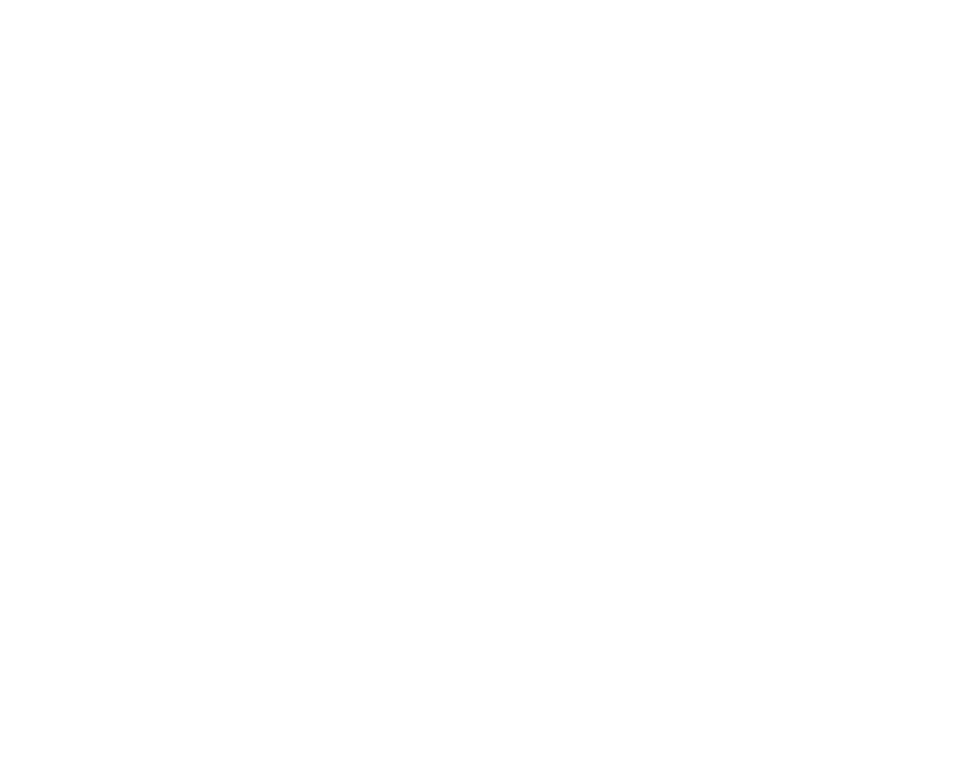
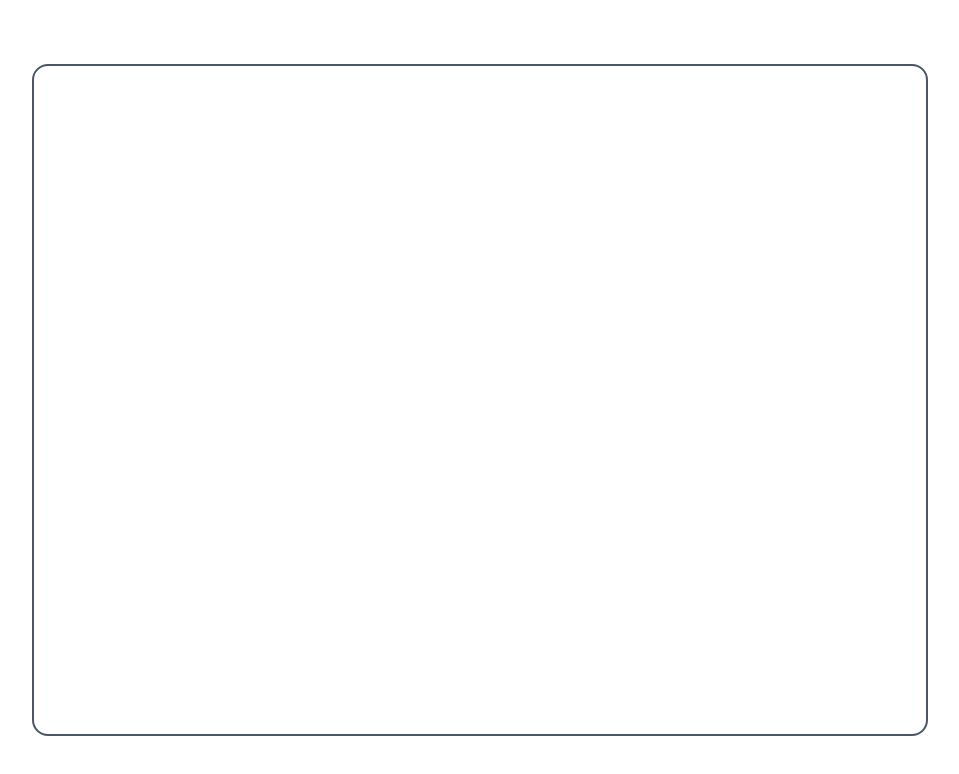
Before and after one commit to Richwell111/wechatapp, a React (Vite) app in the folder frontend/: page /chat in a window 1280 px wide. Before the commit this address had no page. Shown: the top 774 px of the page, without its empty margins (160-1119 px from the left). Built offline with nearby package versions, Linux system fonts and the light colour scheme.

Commit message:
feat: install zustand v5 and implement chat store with sidebar and chat components

```diff
--- a/frontend/src/App.tsx
+++ b/frontend/src/App.tsx
@@ -1,6 +1,7 @@
 import { Route, Routes } from 'react-router-dom'
 import LoginPage from './pages/LoginPage'
 import RegisterPage from './pages/RegisterPage'
+import ChatPage from './pages/ChatPage'
 
 function App() {
   return (
@@ -8,6 +9,7 @@ function App() {
       <Routes>
         <Route path="/" element={<LoginPage />} />
         <Route path="/register" element={<RegisterPage />} />
+        <Route path="/chat" element={<ChatPage />} />
       </Routes>
     </div>
   )
--- /dev/null
+++ b/frontend/src/components/ChatContainer.tsx
@@ -0,0 +1,7 @@
+const ChatContainer = () => {
+  return (
+    <div>ChatContainer</div>
+  )
+}
+
+export default ChatContainer
--- /dev/null
+++ b/frontend/src/components/LeftSidebar.tsx
@@ -0,0 +1,7 @@
+const LeftSidebar = () => {
+  return (
+    <div>LeftSidebar</div>
+  )
+}
+
+export default LeftSidebar
--- /dev/null
+++ b/frontend/src/components/RightSidebar.tsx
@@ -0,0 +1,7 @@
+const RightSidebar = () => {
+  return (
+    <div>RightSidebar</div>
+  )
+}
+
+export default RightSidebar
--- /dev/null
+++ b/frontend/src/pages/ChatPage.tsx
@@ -0,0 +1,23 @@
+import ChatContainer from "../components/ChatContainer"
+import LeftSidebar from "../components/LeftSidebar"
+import RightSidebar from "../components/RightSidebar"
+import { useChatStore } from "../store/useChatStore"
+
+const ChatPage = () => {
+    const { selectedUser } = useChatStore()
+  return (
+    <div className="w-full h-screen md:px-[1%] lg:px-[5%] xl:px-[15%] sm:py-[5%] text-white">
+        <div className={`border-2 border-gray-600 rounded-2xl backdrop-blur-2xl overflow-hidden h-full grid grid-cols-1 relative ${selectedUser ? "md:grid-cols-[1fr_1.5fr_0fr] xl:grid-cols-[1fr_1.5fr_1fr]" : "md:grid-cols-2"}`}>
+            {/* left side */}
+           <LeftSidebar/>
+           {/* chat container */}
+           <ChatContainer/>
+            {/* right side */}
+            <RightSidebar/>
+
+        </div>
+    </div>
+  )
+}
+
+export default ChatPage
--- a/frontend/src/pages/LoginPage.tsx
+++ b/frontend/src/pages/LoginPage.tsx
@@ -15,7 +15,7 @@ const LoginPage = () => {
               <IoLogoWechat size={80} className="text-violet-500 drop-shadow-[0_0_15px_rgba(139,92,246,0.5)]"/>
             </div>
             <div className="space-y-2">
-              <h2 className="text-4xl lg:text-5xl font-bold text-transparent bg-clip-text bg-gradient-to-r from-white to-gray-400 tracking-tight">
+              <h2 className="text-4xl lg:text-5xl font-bold text-transparent bg-clip-text bg-linear-to-r from-white to-gray-400 tracking-tight">
                 Welcome to ChatApp
               </h2>
               <p className="text-gray-400 text-lg lg:text-xl max-w-md font-light leading-relaxed">
@@ -26,7 +26,7 @@ const LoginPage = () => {
         {/* right side */}
         <div className="w-full max-w-md flex-1">
           <form className="bg-white/5 backdrop-blur-xl border border-white/10 rounded-2xl p-8 sm:p-10 flex flex-col gap-5 shadow-2xl relative overflow-hidden">
-            <div className="absolute top-0 left-0 w-full h-1 bg-gradient-to-r from-violet-500 to-indigo-500"></div>
+            <div className="absolute top-0 left-0 w-full h-1 bg-linear-to-r from-violet-500 to-indigo-500"></div>
             <div className="space-y-1 mb-2">
               <h2 className="text-3xl font-semibold text-white tracking-tight">
                 Login
@@ -39,7 +39,7 @@ const LoginPage = () => {
               <input type="password" name="password" placeholder="Password" required className={inputStyles}/>
             </div>
 
-            <button type="submit" className="mt-4 bg-gradient-to-r from-violet-600 to-indigo-600 hover:from-violet-500 hover:to-indigo-500 transition-all duration-300 rounded-lg py-3.5 font-semibold text-white cursor-pointer shadow-[0_0_20px_rgba(139,92,246,0.2)] hover:shadow-[0_0_25px_rgba(139,92,246,0.4)] transform hover:-translate-y-0.5">
+            <button type="submit" className="mt-4 bg-linear-to-r from-violet-600 to-indigo-600 hover:from-violet-500 hover:to-indigo-500 transition-all duration-300 rounded-lg py-3.5 font-semibold text-white cursor-pointer shadow-[0_0_20px_rgba(139,92,246,0.2)] hover:shadow-[0_0_25px_rgba(139,92,246,0.4)] transform hover:-translate-y-0.5">
               Sign In
             </button>
 
--- a/frontend/src/pages/RegisterPage.tsx
+++ b/frontend/src/pages/RegisterPage.tsx
@@ -15,7 +15,7 @@ const RegisterPage = () => {
               <IoLogoWechat size={80} className="text-violet-500 drop-shadow-[0_0_15px_rgba(139,92,246,0.5)]"/>
             </div>
             <div className="space-y-2">
-              <h2 className="text-4xl lg:text-5xl font-bold text-transparent bg-clip-text bg-gradient-to-r from-white to-gray-400 tracking-tight">
+              <h2 className="text-4xl lg:text-5xl font-bold text-transparent bg-clip-text bg-linear-to-r from-white to-gray-400 tracking-tight">
                 Join ChatApp
               </h2>
               <p className="text-gray-400 text-lg lg:text-xl max-w-md font-light leading-relaxed">
@@ -26,7 +26,7 @@ const RegisterPage = () => {
         {/* right side */}
         <div className="w-full max-w-md flex-1">
           <form className="bg-white/5 backdrop-blur-xl border border-white/10 rounded-2xl p-8 sm:p-10 flex flex-col gap-5 shadow-2xl relative overflow-hidden">
-            <div className="absolute top-0 left-0 w-full h-1 bg-gradient-to-r from-violet-500 to-indigo-500"></div>
+            <div className="absolute top-0 left-0 w-full h-1 bg-linear-to-r from-violet-500 to-indigo-500"></div>
             <div className="space-y-1 mb-2">
               <h2 className="text-3xl font-semibold text-white tracking-tight">
                 Register
@@ -40,7 +40,7 @@ const RegisterPage = () => {
               <input type="password" name="password" placeholder="Password" required className={inputStyles}/>
             </div>
 
-            <button type="submit" className="mt-4 bg-gradient-to-r from-violet-600 to-indigo-600 hover:from-violet-500 hover:to-indigo-500 transition-all duration-300 rounded-lg py-3.5 font-semibold text-white cursor-pointer shadow-[0_0_20px_rgba(139,92,246,0.2)] hover:shadow-[0_0_25px_rgba(139,92,246,0.4)] transform hover:-translate-y-0.5">
+            <button type="submit" className="mt-4 bg-linear-to-r from-violet-600 to-indigo-600 hover:from-violet-500 hover:to-indigo-500 transition-all duration-300 rounded-lg py-3.5 font-semibold text-white cursor-pointer shadow-[0_0_20px_rgba(139,92,246,0.2)] hover:shadow-[0_0_25px_rgba(139,92,246,0.4)] transform hover:-translate-y-0.5">
               Create Account
             </button>
 
--- /dev/null
+++ b/frontend/src/store/useChatStore.ts
@@ -0,0 +1,13 @@
+// client/src/store/authStore.ts
+import { create } from "zustand"
+
+interface ChatStore {
+  selectedUser: boolean,
+  setSelectedUser: () => void,
+}
+
+export const useChatStore = create<ChatStore>((set) => ({
+  selectedUser: false,
+
+  setSelectedUser: () => set((state) => ({ selectedUser: !state.selectedUser })),
+}))
--- /dev/null
+++ b/package.json
@@ -0,0 +1,5 @@
+{
+	"dependencies": {
+		"zustand": "^5.0.12"
+	}
+}
```
Also changed, not shown: 1 other file (tests, documents, lock files or other folders).
